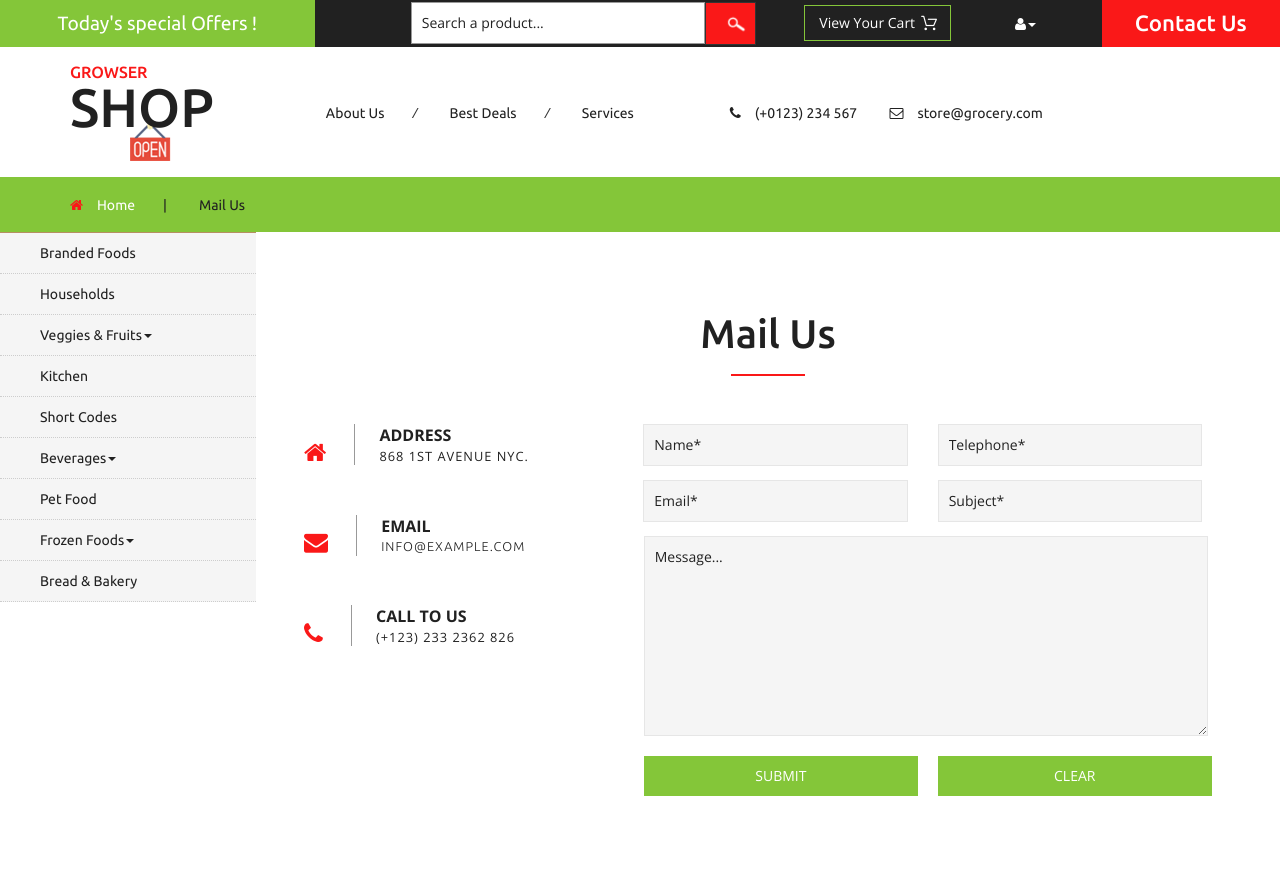
After one commit to samirul/ecommerce, a Django app: page /contact-us/ in a window 1280 px wide. The commit adds this page. Shown: the top 873 px of the page. Run offline with Django 4.2, Linux system fonts and the light colour scheme; some libraries are stand-ins or nearby versions.

Commit message:
added contact-us ui

```diff
--- a/base/urls.py
+++ b/base/urls.py
@@ -4,6 +4,7 @@ from . import views
 urlpatterns = [
     path("", views.home, name='home'),
     path("login/", views.login, name='login'),
-    path("register/", views.login, name='register'),
+    path("register/", views.register, name='register'),
     path("todayspecialoffers/", views.todayspecialoffer, name='todayspecialoffers'),
+    path("contact-us/", views.contactUs, name='contact-us'),
 ]
--- a/base/views.py
+++ b/base/views.py
@@ -16,3 +16,8 @@ def login(request):
 
 def todayspecialoffer(request):
     return render(request, "base/products.html")
+
+
+
+def contactUs(request):
+    return render(request, "base/contact-us.html")
--- /dev/null
+++ b/templates/base/contact-us.html
@@ -0,0 +1,119 @@
+{% extends "base/main.html" %}
+{% block content %}
+
+    <div class="products-breadcrumb">
+        <div class="container">
+            <ul>
+                <li><i class="fa fa-home" aria-hidden="true"></i><a href="index.html">Home</a><span>|</span></li>
+                <li>Mail Us</li>
+            </ul>
+        </div>
+    </div>
+    <!-- banner -->
+	<div class="banner">
+		<div class="w3l_banner_nav_left">
+			<nav class="navbar nav_bottom">
+			 <!-- Brand and toggle get grouped for better mobile display -->
+			  <div class="navbar-header nav_2">
+				  <button type="button" class="navbar-toggle collapsed navbar-toggle1" data-toggle="collapse" data-target="#bs-megadropdown-tabs">
+					<span class="sr-only">Toggle navigation</span>
+					<span class="icon-bar"></span>
+					<span class="icon-bar"></span>
+					<span class="icon-bar"></span>
+				  </button>
+			   </div>
+			   <!-- Collect the nav links, forms, and other content for toggling -->
+				<div class="collapse navbar-collapse" id="bs-megadropdown-tabs">
+					<ul class="nav navbar-nav nav_1">
+						<li><a href="products.html">Branded Foods</a></li>
+						<li><a href="household.html">Households</a></li>
+						<li class="dropdown mega-dropdown active">
+							<a href="#" class="dropdown-toggle" data-toggle="dropdown">Veggies & Fruits<span class="caret"></span></a>
+							<div class="dropdown-menu mega-dropdown-menu w3ls_vegetables_menu">
+								<div class="w3ls_vegetables">
+									<ul>
+										<li><a href="vegetables.html">Vegetables</a></li>
+										<li><a href="vegetables.html">Fruits</a></li>
+									</ul>
+								</div>
+							</div>
+						</li>
+						<li><a href="kitchen.html">Kitchen</a></li>
+						<li><a href="short-codes.html">Short Codes</a></li>
+						<li class="dropdown">
+							<a href="#" class="dropdown-toggle" data-toggle="dropdown">Beverages<span class="caret"></span></a>
+							<div class="dropdown-menu mega-dropdown-menu w3ls_vegetables_menu">
+								<div class="w3ls_vegetables">
+									<ul>
+										<li><a href="drinks.html">Soft Drinks</a></li>
+										<li><a href="drinks.html">Juices</a></li>
+									</ul>
+								</div>
+							</div>
+						</li>
+						<li><a href="pet.html">Pet Food</a></li>
+						<li class="dropdown">
+							<a href="#" class="dropdown-toggle" data-toggle="dropdown">Frozen Foods<span class="caret"></span></a>
+							<div class="dropdown-menu mega-dropdown-menu w3ls_vegetables_menu">
+								<div class="w3ls_vegetables">
+									<ul>
+										<li><a href="frozen.html">Frozen Snacks</a></li>
+										<li><a href="frozen.html">Frozen Nonveg</a></li>
+									</ul>
+								</div>
+							</div>
+						</li>
+						<li><a href="bread.html">Bread & Bakery</a></li>
+					</ul>
+				 </div><!-- /.navbar-collapse -->
+			</nav>
+		</div>
+		<div class="w3l_banner_nav_right">
+<!-- mail -->
+		<div class="mail">
+			<h3>Mail Us</h3>
+			<div class="agileinfo_mail_grids">
+				<div class="col-md-4 agileinfo_mail_grid_left">
+					<ul>
+						<li><i class="fa fa-home" aria-hidden="true"></i></li>
+						<li>address<span>868 1st Avenue NYC.</span></li>
+					</ul>
+					<ul>
+						<li><i class="fa fa-envelope" aria-hidden="true"></i></li>
+						<li>email<span><a href="mailto:info@example.com">info@example.com</a></span></li>
+					</ul>
+					<ul>
+						<li><i class="fa fa-phone" aria-hidden="true"></i></li>
+						<li>call to us<span>(+123) 233 2362 826</span></li>
+					</ul>
+				</div>
+				<div class="col-md-8 agileinfo_mail_grid_right">
+					<form action="#" method="post">
+						<div class="col-md-6 wthree_contact_left_grid">
+							<input type="text" name="Name" value="Name*" onfocus="this.value = '';" onblur="if (this.value == '') {this.value = 'Name*';}" required="">
+							<input type="email" name="Email" value="Email*" onfocus="this.value = '';" onblur="if (this.value == '') {this.value = 'Email*';}" required="">
+						</div>
+						<div class="col-md-6 wthree_contact_left_grid">
+							<input type="text" name="Telephone" value="Telephone*" onfocus="this.value = '';" onblur="if (this.value == '') {this.value = 'Telephone*';}" required="">
+							<input type="text" name="Subject" value="Subject*" onfocus="this.value = '';" onblur="if (this.value == '') {this.value = 'Subject*';}" required="">
+						</div>
+						<div class="clearfix"> </div>
+						<textarea  name="Message" onfocus="this.value = '';" onblur="if (this.value == '') {this.value = 'Message...';}" required="">Message...</textarea>
+						<input type="submit" value="Submit">
+						<input type="reset" value="Clear">
+					</form>
+				</div>
+				<div class="clearfix"> </div>
+			</div>
+		</div>
+<!-- //mail -->
+		</div>
+		<div class="clearfix"></div>
+	</div>
+<!-- //banner -->
+<!-- map -->
+	<div class="map">
+		<iframe src="https://www.google.com/maps/embed?pb=!1m16!1m12!1m3!1d96748.15352429623!2d-74.25419879353115!3d40.731667701988506!2m3!1f0!2f0!3f0!3m2!1i1024!2i768!4f13.1!2m1!1sshopping+mall+in+New+York%2C+NY%2C+United+States!5e0!3m2!1sen!2sin!4v1467205237951" style="border:0"></iframe>
+	</div>
+<!-- //map -->
+{% endblock content%}
--- a/templates/base/navbar.html
+++ b/templates/base/navbar.html
@@ -40,7 +40,7 @@
         </ul>
     </div>
     <div class="w3l_header_right1">
-        <h2><a href="mail.html">Contact Us</a></h2>
+        <h2><a href="/contact-us">Contact Us</a></h2>
     </div>
     <div class="clearfix"> </div>
 </div>
```
Also changed, not shown: templates/base/register.html (+156 -0 lines).
